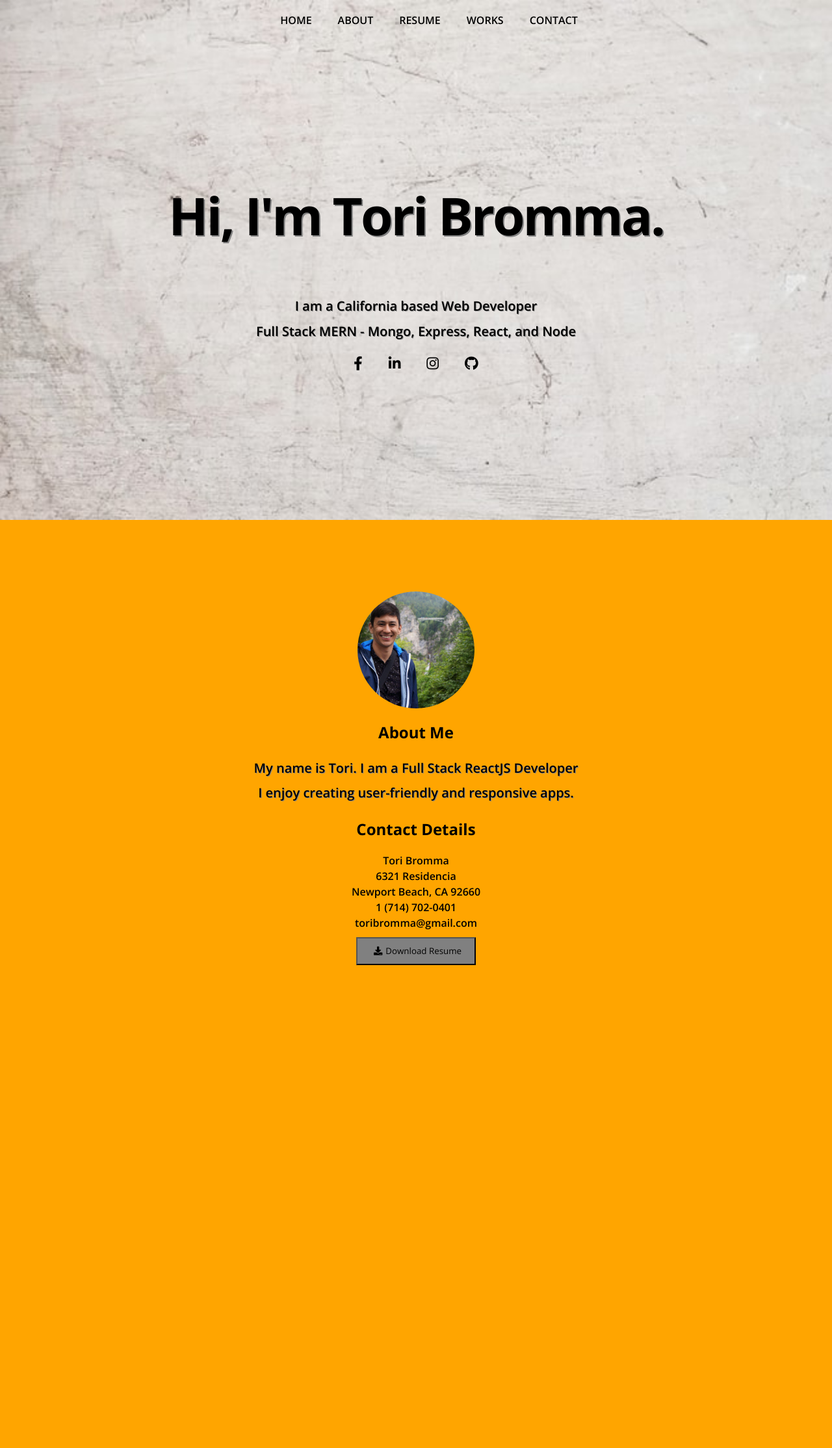
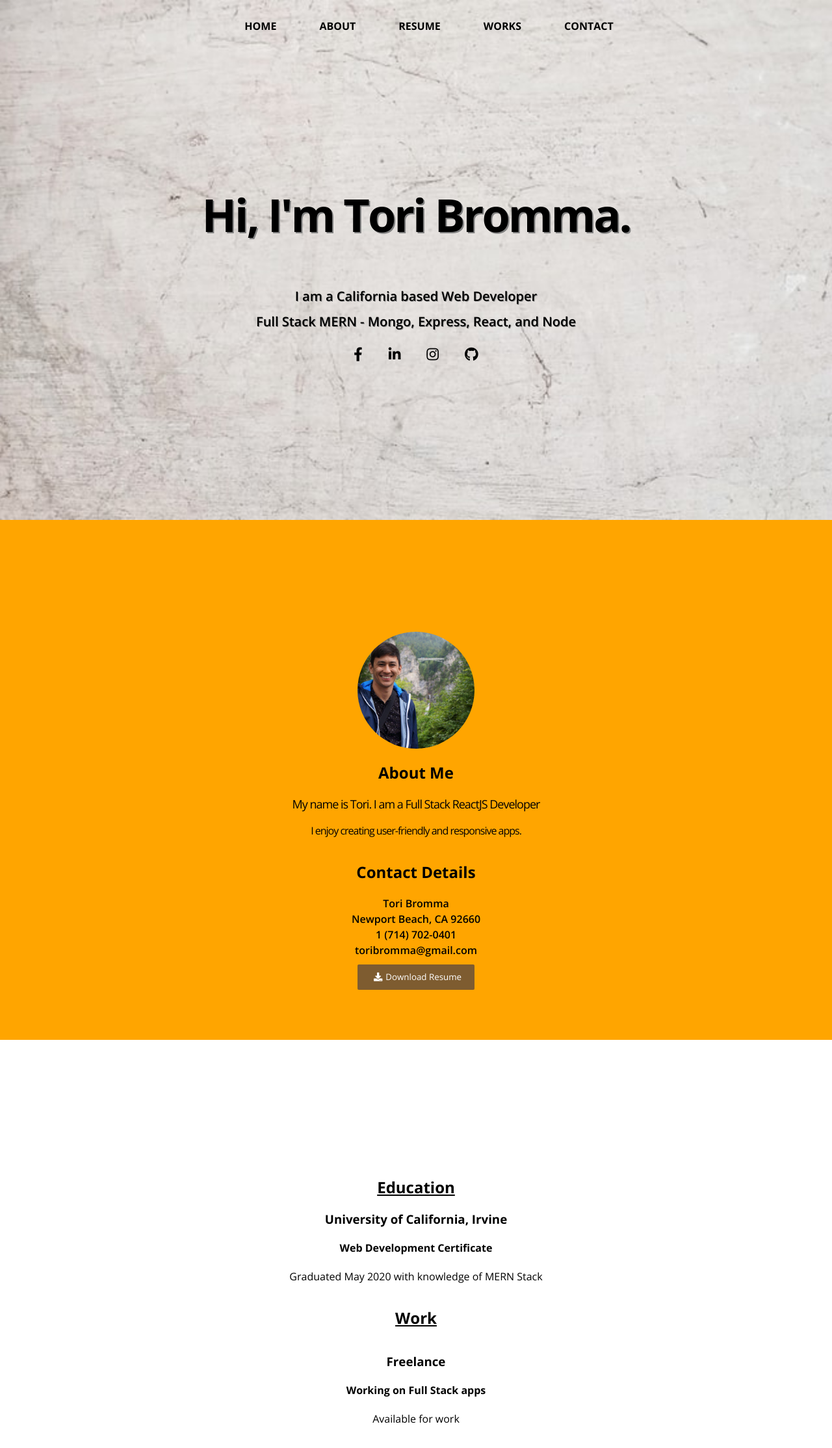
Before and after one commit to toribromma/toriPortfolio, a React (Create React App) app: page / in a window 1280 px wide. Shown: the top 2228 px of the page at 65% size. Before the commit the page ends 1600 px from the top, so only its background shows below. Built offline with nearby package versions, Linux system fonts and the light colour scheme.

Commit message:
added work

```diff
--- a/src/App.js
+++ b/src/App.js
@@ -2,6 +2,7 @@ import React from "react";
 import { About } from "./components/About/About";
 import { Header } from './components/Header/Header';
 import { Navbar } from './components/Navbar/Navbar';
+import { Resume } from "./components/Resume/Resume";
 
 function App() {
   return (
@@ -9,6 +10,7 @@ function App() {
     <Navbar/>
     <Header/>
     <About/>
+    <Resume/>
 
     </div>
   );
--- a/src/components/About/About.js
+++ b/src/components/About/About.js
@@ -8,20 +8,22 @@ export const About = () => {
             alignContent: "center",
             textAlign:"center",
             flexFlow:"column wrap",
-            justifyContent: "center"}}>
+            justifyContent: "center",
+            }}>
         <img alt="profile pic"
         src={profilePic}
         width={180}
         height={180}
-        style={{borderRadius: "50%"}}
+        style={{borderRadius: "50%", marginTop: 100}}
+        margin
         >
         </img>
         <div
         // margin={5}
         >
             <h2>About Me</h2>
-            <p>My name is Tori. I am a Full Stack ReactJS Developer</p>
-            <p>I enjoy creating user-friendly and responsive apps.</p>
+            <p style={{fontSize: 18, letterSpacing: -1}}>My name is Tori. I am a Full Stack ReactJS Developer</p>
+            <p style={{letterSpacing: -1}}>I enjoy creating user-friendly and responsive apps.</p>
         </div>
         <div
         style={{}}
@@ -38,17 +40,19 @@ export const About = () => {
 
                 }}>
                 <li>Tori Bromma</li>
-                <li>6321 Residencia</li>
                 <li>Newport Beach, CA 92660</li>
                 <li>1 (714) 702-0401</li>
                 <li>toribromma@gmail.com</li>
             </ul>
             <button
             style={{
-                backgroundColor: "gray",
+                backgroundColor: "rgba(40,44,80,0.6)    ",
                 fontFamily: "Open Sans",
                 padding: "8px 20px",
                 marginBottom: 5,
+                color: "white",
+                border: "transparent",
+                borderRadius: 2
             }}
             ><i
             style={{padding: 5}}
--- a/src/components/Header/Header.js
+++ b/src/components/Header/Header.js
@@ -6,8 +6,8 @@ export const Header = () => {
         <section className="background">
             <header className="me">
                 <h1>Hi, I'm Tori Bromma.</h1>
-                <p>I am a California based Web Developer</p>
-                <p>Full Stack MERN - Mongo, Express, React, and Node</p>
+                <p className="headerText">I am a California based Web Developer</p>
+                <p className="headerText">Full Stack MERN - Mongo, Express, React, and Node</p>
                 <div class="linkList">
                     <span id="links"><i class="fab fa-facebook-f fa-lg"></i></span>
                     <span id="links"><i class="fab fa-linkedin-in fa-lg"></i></span>
--- a/src/components/Header/style.css
+++ b/src/components/Header/style.css
@@ -9,10 +9,15 @@
 
 h1 {
     font-weight: 700;
-    font-size: 80px;
+    font-size: 70px;
     text-shadow: 2px 2px gray;
     letter-spacing: -3px;
 
+}
+
+h2 {
+    font-weight: 700;
+    /* text-shadow: 2px 2px gray; */
 }
 
 .me {
@@ -23,7 +28,7 @@ h1 {
 
 }
 
-p {
+.headerText {
     font-size: 20px;
     font-weight: 600;
     padding: 5px;
--- a/src/components/Navbar/style.css
+++ b/src/components/Navbar/style.css
@@ -4,20 +4,27 @@ nav {
     position: fixed;
     top: 0;
     width: 100%;
+    /* z-index:  */
+
+
 }
 
 .item {
     list-style: none;
-    padding: 20px 20px;
+    padding: 10px 30px;
+    margin: 3px;
     color: black;
     font-family: 'Open Sans', sans-serif;
-    font-weight: 600;
+    font-weight: 800;
     text-transform: uppercase;
+    /* background-color: white; */
+    border-radius: 5px;
+    color: black;
+
 
 }
 .list {
     display: flex;
-    margin: auto;
     justify-content: center;
 
 }
@@ -33,5 +40,4 @@ nav {
         display: none;
     }
 
-
 }
--- /dev/null
+++ b/src/components/Resume/Resume.js
@@ -0,0 +1,48 @@
+import React from "react"
+
+export const Resume = () => {
+    return(
+        <section
+        style={{
+            display: "flex",
+            alignItems:"center",
+            alignContent: "center",
+            textAlign:"center",
+            flexFlow:"column wrap",
+            justifyContent: "center",
+            backgroundColor: "white"
+        }}>
+                <div style={{display: "flex",
+                flexFlow:"column wrap",
+
+            }}>
+                <div>
+                    <h2><u>Education</u></h2>
+                        <div>
+                            <h3>University of California, Irvine</h3>
+                            <h4>Web Development Certificate</h4>
+                            <p>Graduated May 2020 with knowledge of MERN Stack</p>
+                        </div>
+                </div>
+                <div>
+                <div style={{
+                    display: "flex",
+                    flexFlow:"column wrap"
+                    }}>
+                    <h2><u>Work</u></h2>
+                    <div>
+                        <h3>Freelance</h3>
+                        <h4>Working on Full Stack apps</h4>
+                        <p>Available for work</p>
+                    </div>
+
+                </div>
+                </div>
+
+                </div>
+
+
+
+        </section>
+    )
+}
```
